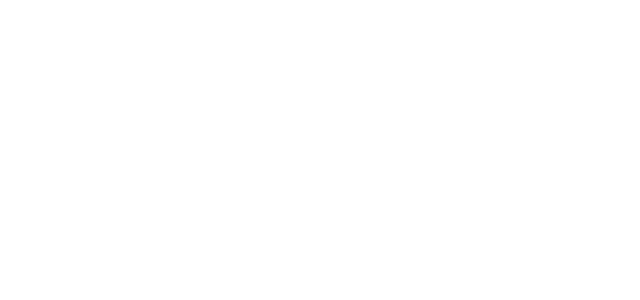
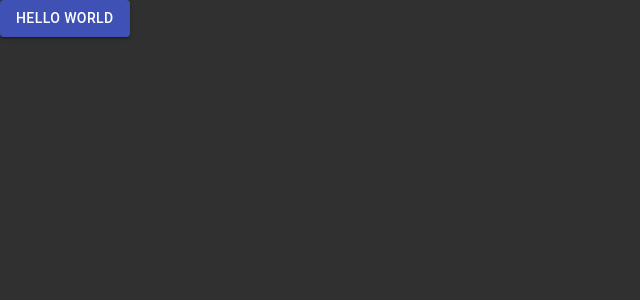
Before and after one commit to TrentShailer/Weather-Station, a React (Create React App) app in the folder Web-Server/front-end/: page / in a window 1280 px wide. Shown: the top 300 px of the page, without its empty margins (0-640 px from the left). Built offline with nearby package versions, Linux system fonts and the light colour scheme.

Commit message:
Material UI and other dependancies setup

```diff
--- a/Web-Server/front-end/package.json
+++ b/Web-Server/front-end/package.json
@@ -3,12 +3,16 @@
 	"version": "0.1.0",
 	"private": true,
 	"dependencies": {
+		"@material-ui/core": "^4.11.3",
+		"@material-ui/icons": "^4.11.2",
 		"@testing-library/jest-dom": "^5.11.4",
 		"@testing-library/react": "^11.1.0",
 		"@testing-library/user-event": "^12.1.10",
 		"react": "^17.0.2",
 		"react-dom": "^17.0.2",
+		"react-router": "^5.2.0",
 		"react-scripts": "4.0.3",
+		"redux": "^4.0.5",
 		"web-vitals": "^1.0.1"
 	},
 	"scripts": {
--- a/Web-Server/front-end/public/index.html
+++ b/Web-Server/front-end/public/index.html
@@ -3,7 +3,7 @@
 	<head>
 		<meta charset="utf-8" />
 		<link rel="icon" href="%PUBLIC_URL%/favicon.ico" />
-		<meta name="viewport" content="width=device-width, initial-scale=1" />
+		<meta name="viewport" content="minimum-scale=1, initial-scale=1, width=device-width" />
 		<meta name="theme-color" content="#000000" />
 		<meta name="description" content="Weather Station" />
 		<link rel="apple-touch-icon" href="%PUBLIC_URL%/logo192.png" />
--- a/Web-Server/front-end/src/App.js
+++ b/Web-Server/front-end/src/App.js
@@ -1,7 +1,21 @@
-import "./App.css";
+import React from "react";
+import Button from "@material-ui/core/Button";
+import CssBaseline from "@material-ui/core/CssBaseline";
+import { createMuiTheme, ThemeProvider } from "@material-ui/core/styles";
 
 function App() {
-	return <div></div>;
+	const darkTheme = createMuiTheme({
+		palette: {
+			type: "dark",
+		},
+	});
+	return (
+		<ThemeProvider theme={darkTheme}>
+			<CssBaseline />
+			<Button variant="contained" color="primary">
+				Hello World
+			</Button>
+		</ThemeProvider>
+	);
 }
-
 export default App;
```
Also changed, not shown: 1 other file (tests, documents, lock files or other folders).
